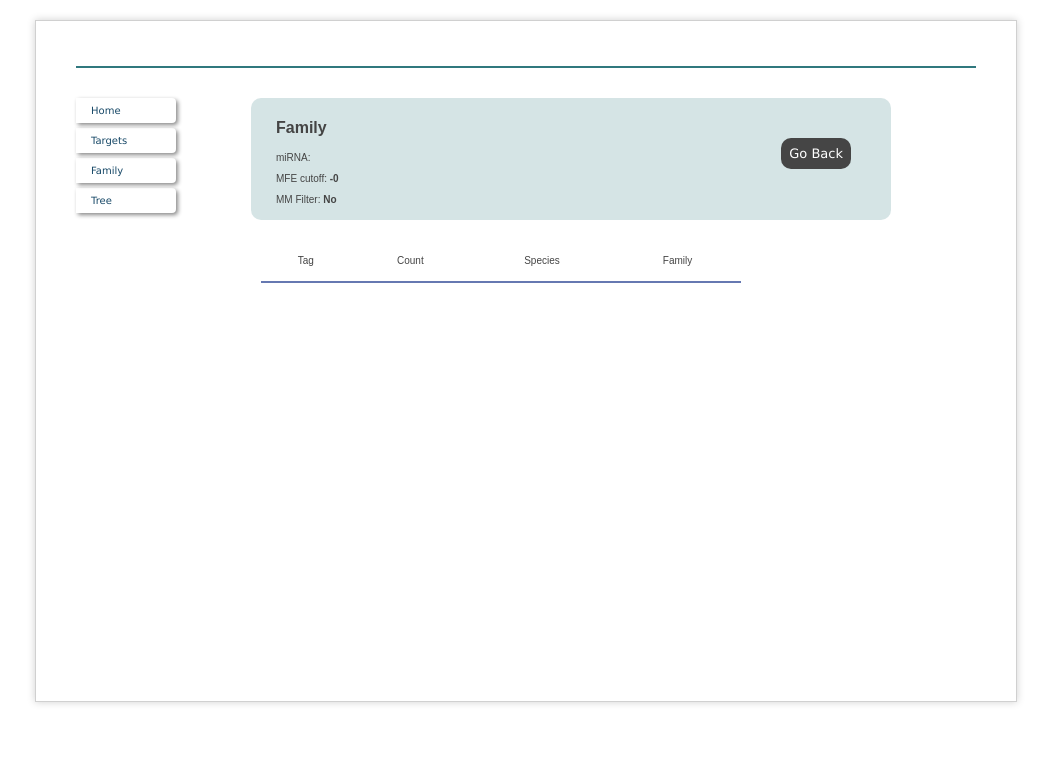
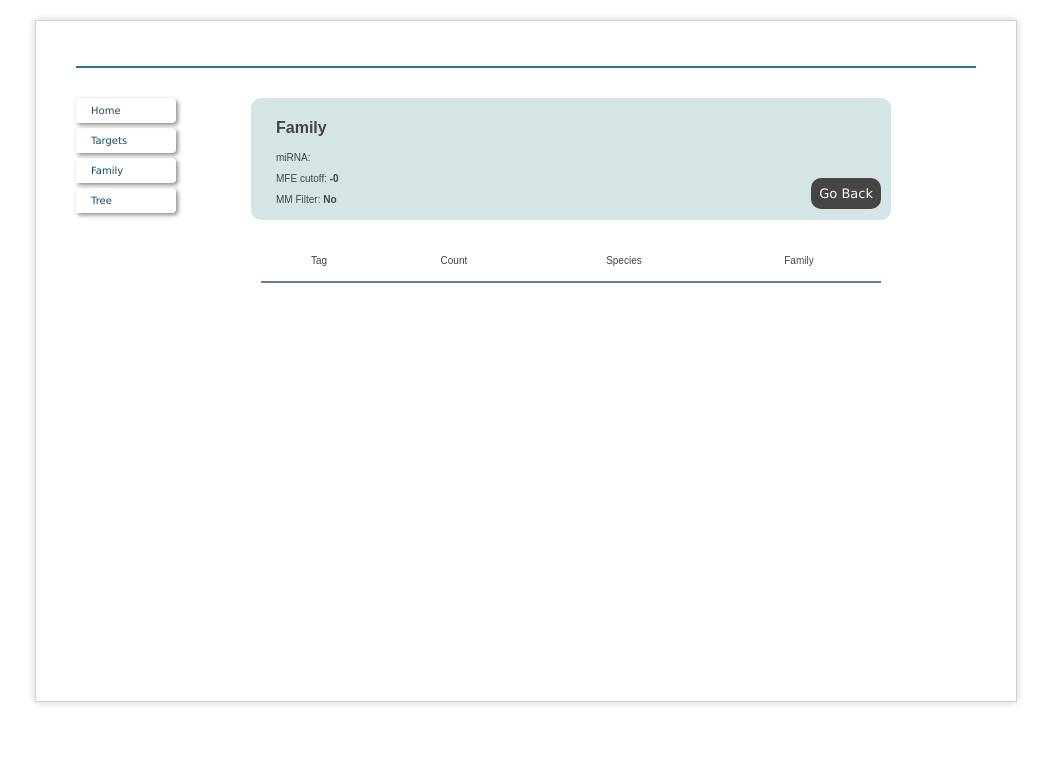
Before and after one commit to ucielp/target3vu, a CodeIgniter app: page /index.php/family/search in a window 1280 px wide. Shown: the top 779 px of the page, without its empty margins (114-1165 px from the left). Run offline with CodeIgniter, Linux system fonts and the light colour scheme; data that the repository does not hold is empty.

Commit message:
css and views changed2

```diff
--- a/application/views/temp/footer.php
+++ b/application/views/temp/footer.php
@@ -1,9 +1,9 @@
 </div>
 	</div>
 	</div>
-<!--
+
 <div id ="footer">
 	</div>
--->
+
 
 </body>
--- a/application/views/temp/header.php
+++ b/application/views/temp/header.php
@@ -8,10 +8,6 @@
 <script type="text/javascript" src="<?php echo base_url();?>js/jscripts/jsphylosvg-1.55/raphael-min.js"></script>
 <script type="text/javascript" src="<?php echo base_url();?>js/jscripts/jquery.multi-select.js"></script>
 <script type="text/javascript" src="<?php echo base_url();?>js/jscripts/jquery-ui.js"></script>
-
-<!-- <script type="text/javascript" src="<?php echo base_url();?>js/jscripts/raphael-min.js"></script> -->
-<!-- <script src="http://code.jquery.com/jquery-1.9.1.min.js"> </script> -->
-
 
 <link rel="stylesheet" href="<?php echo base_url(); ?>css/base.css" type="text/css" >
 <link rel="stylesheet" href="<?php echo base_url(); ?>css/multi-select.css" type="text/css" >
--- a/css/base.css
+++ b/css/base.css
@@ -70,14 +70,28 @@ img {
 
 
 /*//////////////////////SETTINGS FOR FOOTER//////////////////////*/
+#footer {
+	position:fixed;
+	left:0px;
+	bottom:0px;
+	height:50px;
+	width:100%;
+/* 	background-color: rgba(48, 120, 126, 0.2); */
 
-#footer {
-margin-top: 10px;
-text-align: center;
-color: #444;
-font-size: 11px;
-border: 5px solid #ddd;
-padding: 10px;
+
+	}
+* html #footer {
+   position:absolute;
+   top:expression((0-(footer.offsetHeight)+(document.documentElement.clientHeight ? document.documentElement.clientHeight : document.body.clientHeight)+(ignoreMe = document.documentElement.scrollTop ? document.documentElement.scrollTop : document.body.scrollTop))+'px');
+}
+
+/*Opera Fix*/
+body:before {
+	content:"";
+	height:100%;
+	float:left;
+	width:0;
+	margin-top:-32767px;/
 }
 /*//////////////////////END SETTINGS FOR FOOTER//////////////////*/
 
@@ -180,6 +194,7 @@ ul.nav li a:hover {
     width: 100%;
     padding: 10px;
     margin: 30px 0 0 0;
+   	border-radius:10px;
     -moz-border-radius:10px;
 	-webkit-border-radius:10px;
 }
@@ -253,7 +268,7 @@ top:0px;
 	font-size: 16px;
 	background: #fff;
 	margin: 20px 0 0 10px;
-	width: 480px;
+	width: 620px;
 	border-collapse: collapse;
 	text-align: left;
 }
@@ -320,13 +335,14 @@ padding: 0px 0 0px 0;
 
 /* BOTONES SEARCH Y GO BACK */
 
-a.goback {text-align:center;
+a.goback {
+	text-align:center;
 	float:right;
 	font-size:13px;
 	color:#fff!important;
 	text-decoration:none;
-	margin-top:30px;
-	margin-right:30px;
+	margin-top:70px;
+	margin-right:0px;
 	background:#454545;
 	-moz-border-radius:10px;
 	-webkit-border-radius:10px;
```
